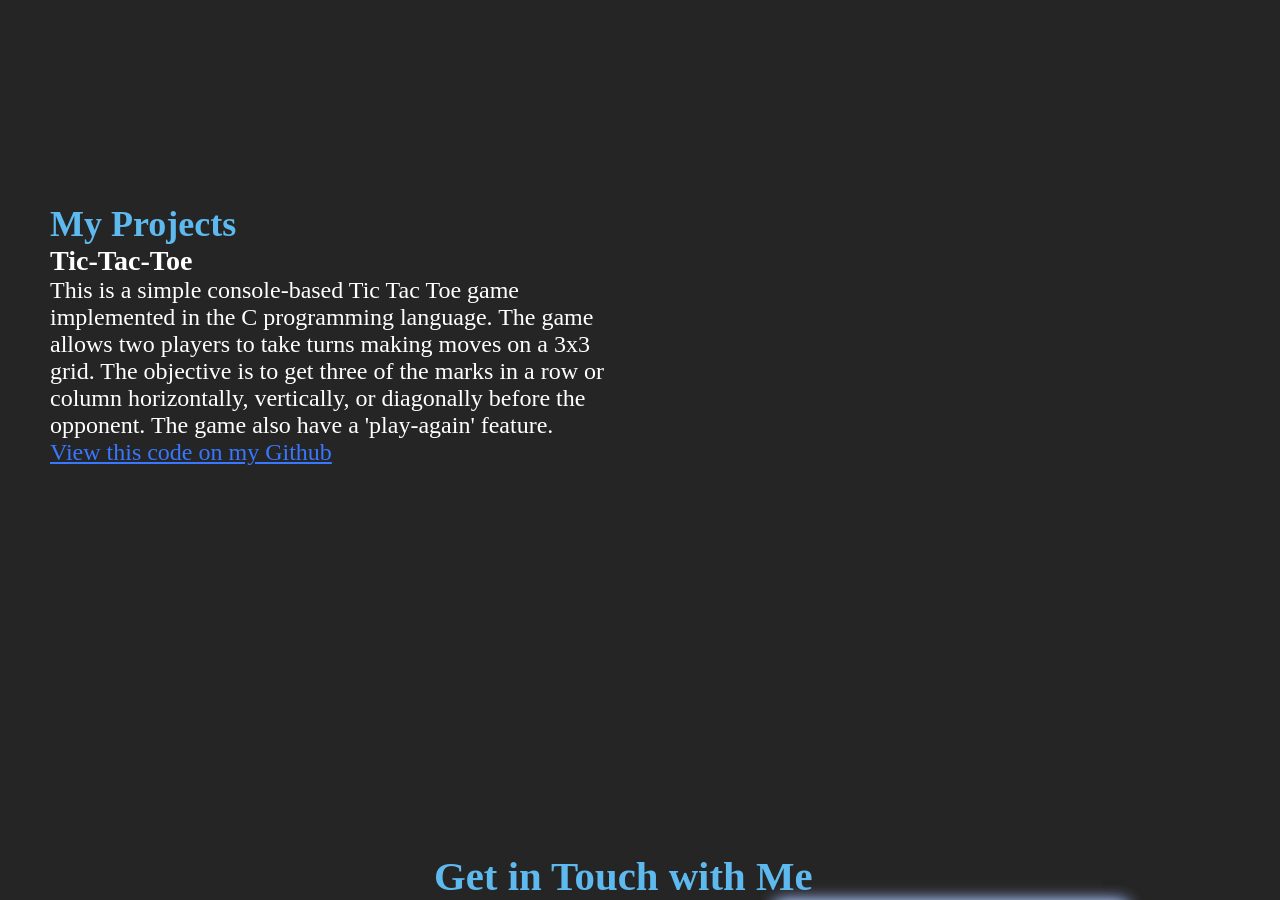
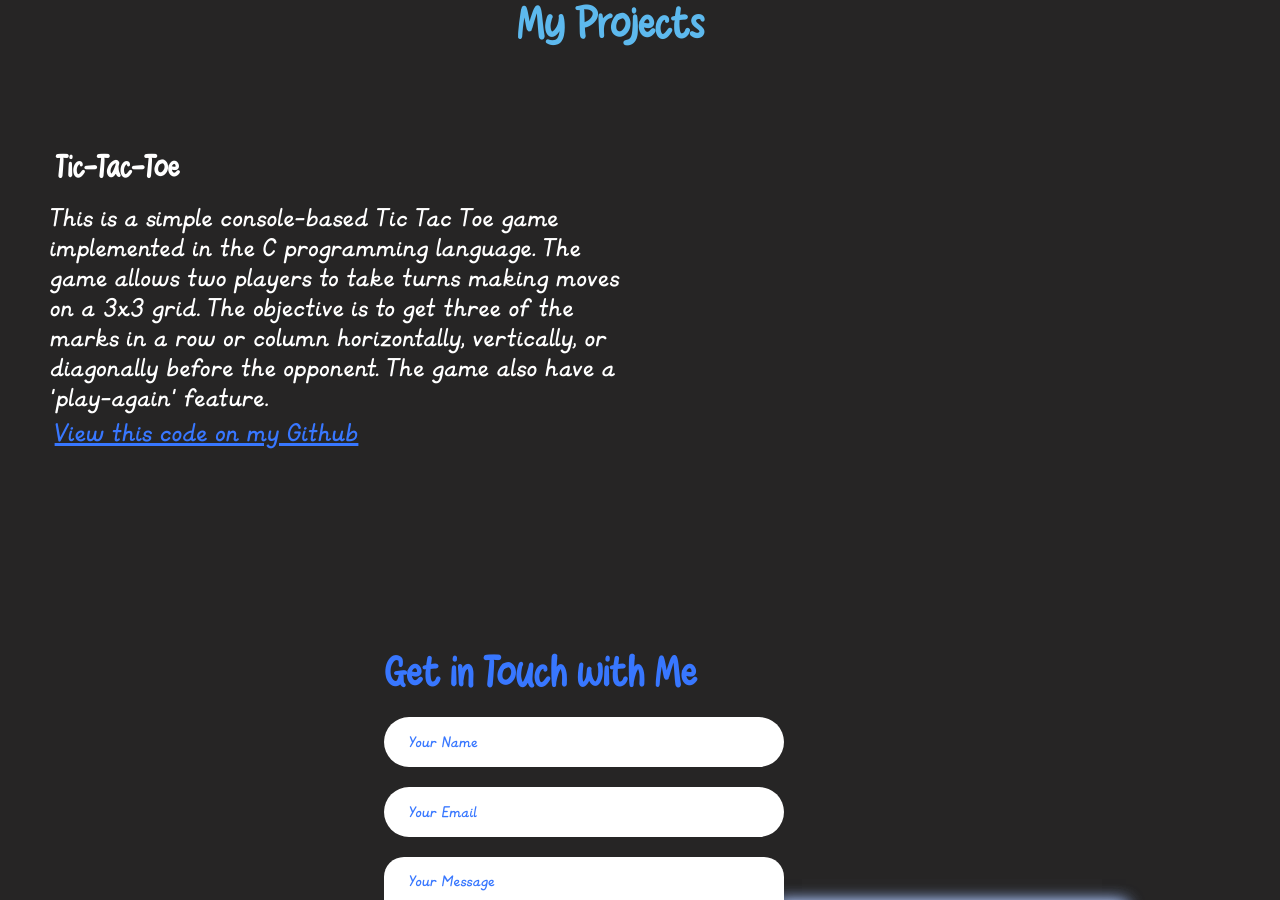
Before and after one commit to ishangoel2005/PORTFOLIO, a plain HTML site: page index.html in a window 1280 px wide. Shown: the part 1897-2797 px from the top of the page. Drawn offline with Linux system fonts and the light colour scheme.

Commit message:
further improvements

```diff
--- a/index.css
+++ b/index.css
@@ -46,9 +46,10 @@
 .navlist li a{
     text-decoration: none;
     text-transform: uppercase;
-    font-size: 1rem;
+    font-size: 1.3rem;
     color: #FFF;
     position: relative;
+    font-family: myfont3;
 }
 .Left-Conatiner{
     height: 510vh;
@@ -62,8 +63,8 @@
     position: absolute;
     font-size: 50px;
     top: 1px;
-    left: 0.1px;
-    color: #FFF;
+    left: 7px;
+    color: #3877FF;
     font-family: myfont1;
 }
 .icons .fa-brands{
@@ -209,6 +210,7 @@
     left: -80%;
     border-radius: 25px;
     font-family: myfont3;
+    font-size: 30px;
 }
 .box1 img{
     position: absolute;
@@ -301,6 +303,7 @@
     left: 22%;
     border-radius: 25px;
     font-family: myfont3;
+    font-size: 30px;
 }
 .soft-skills{
     font-size: 100%;
@@ -336,7 +339,7 @@
 }
 .soft-stack2-2{
     position: absolute;
-    margin-left: 160px;
+    margin-left: 147px;
     font-size: 75%;
     top: 57px;
 }
@@ -366,16 +369,44 @@
     font-size: 75%;
     top: 203px;
 }
-.projects{
-    font-size: 150%;
+.project1_descript{
+    font-size: 30px;
     color: #FFF;
     position: absolute;
     right: 50%;
     top: 2100px;
     margin-left: 50px;
+    font-family: myfont3;
 }
 .projects span{
     color: #5DB9EE;
+}
+.project1{
+    font-size: 30px;
+    color: #FFF;
+    position: absolute;
+    right: 86%;
+    top: 2050px;
+    font-family: myfont5;
+    /* margin-left: 50px; */
+}
+.project-heading{
+    font-size: 43px;
+    color: #FFF;
+    position: absolute;
+    right: 45%;
+    top: 1900px;
+    margin-left: 50px;
+    font-family: myfont5;
+}
+.projects a{
+    color: #3877FF;
+    font-size: 30px;
+    position: absolute;
+    right: 72%;
+    top: 2315px;
+    font-family: myfont3;
+    /* margin-left: 50px; */
 }
 .Tic img{
     width: 350px;
@@ -392,20 +423,55 @@
     0 0 1rem #3877FF,
     inset 0 0 1rem #3877FF;
 }
-.projects a{
+.contact{
+    font-size: 170%;
+    color: #3877FF;
+    position: absolute;
+    left: 30%;
+    top: 2550px;
+    font-family: myfont5;
+    display: flex;
+    align-items: center;
+    justify-content: space-evenly;
+}
+.contact-center{
+    display: flex;
+    flex-direction: column;
+    align-items: start;
+    gap: 20px;
+}
+.contact-center textarea{
+    height: 140px;
+    padding-top: 15px;
+    border-radius: 20px;
+}
+.contact-input{
+    width: 400px;
+    height: 50px;
+    border: none;
+    outline: none;
+    font-weight: 500px;
+    padding-left: 25px;
+    border-radius: 50px;
+    font-family: myfont3;
+    font-size: 18px;
+}
+.contact-input:hover{
+    border: 2px solid #3877FF;
+}
+.contact-input::placeholder{
     color: #3877FF;
 }
-.contact{
-    font-size: 170%;
+.contact-center button{
+    display: flex;
+    align-items: center;
+    padding: 15px 30px;
+    font-size: 15px;
     color: #FFF;
-    position: absolute;
-    left: 30%;
-    top: 2750px;
-    margin-left: 50px;
+    gap: 10px;
+    border: none;
+    border-radius: 50px;
+    background: linear-gradient(270deg, #3877FF,#5DB9EE);
+    cursor: pointer;
+    font-family: myfont3;
 }
-.contact a{
-    color: #FFF;
-}
-.contact span{
-    color: #5DB9EE;
-}
--- a/index.html
+++ b/index.html
@@ -129,17 +129,24 @@
         <div class="Tic">
         <img src="./image/Tic Tac Toe.jpg" alt="">
         <div class="projects">
-            <h2><span>My Projects</span></h2>
-            <h3>Tic-Tac-Toe</h3>
-            <p>This is a simple console-based Tic Tac Toe game implemented in the C programming language. The game allows two players to take turns making moves on a 3x3 grid. The objective is to get three of the marks in a row or column horizontally, vertically, or diagonally before the opponent. The game also have a 'play-again' feature.</p>
+            <h2 class="project-heading"><span>My Projects</span></h2>
+            <h3 class="project1">Tic-Tac-Toe</h3>
+            <p class="project1_descript">This is a simple console-based Tic Tac Toe game implemented in the C programming language. The game allows two players to take turns making moves on a 3x3 grid. The objective is to get three of the marks in a row or column horizontally, vertically, or diagonally before the opponent. The game also have a 'play-again' feature.</p>
             <a href="https://github.com/ishangoel2005/Tic-Tac-Toe-in-C">View this code on my Github</a>
         </div>
         </div>
         <div class="contact">
-            <h2><span>Get in Touch with Me</span></h2>
-            <p>Phone Number - +91 7060400216</p>
-            <p>Email - ishangoel2005@gmail.com</p>
-            <a href="https://www.linkedin.com/in/ishan-goel-85651528b/">Linkedin</a>
+            <form action="https://api.web3forms.com/submit" method="POST" class="contact-center">
+                <div class="contact-message">
+                    <h2><span>Get in Touch with Me</span></h2>
+                </div>
+                <input type="hidden" name="access_key" value="d48056d9-0ee8-4e92-bd10-23602e8597d9">
+                <input type="text" name="name" placeholder="Your Name" class="contact-input" required>
+                <input type="email" name="email" placeholder="Your Email" class="contact-input" required>
+                <textarea name="message" placeholder="Your Message" class="contact-input" required></textarea>
+                <button type="submit">Submit</button>
+            </form>
         </div>
+
 </body>
 </html>
```
Also changed, not shown: Fonts/Font 2.otf (deleted), Fonts/Font 4.ttf (deleted).
